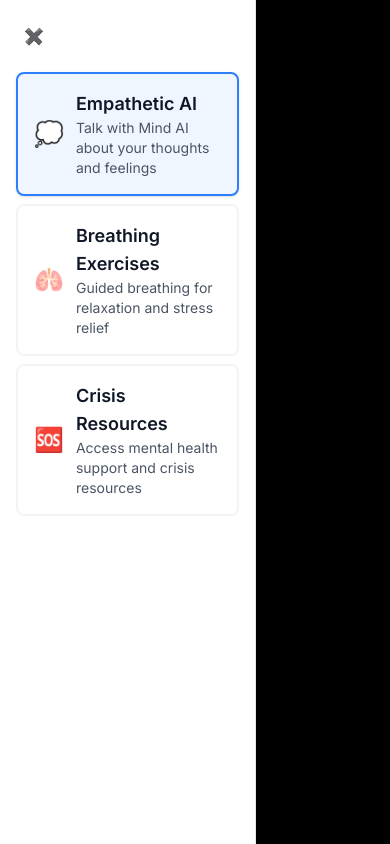
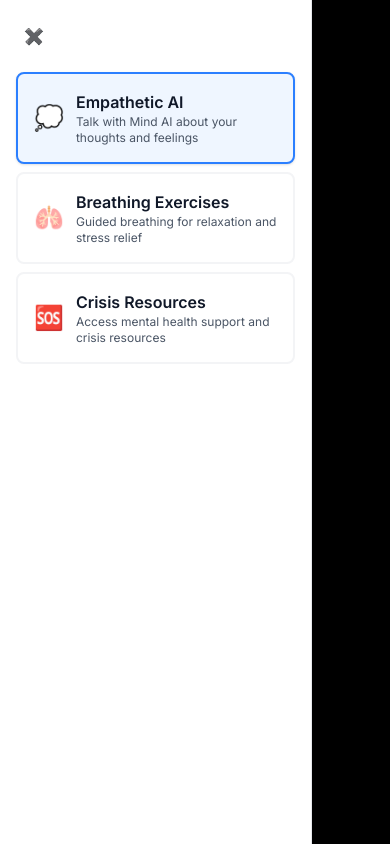
Before and after one commit to ratneshwaran/eva, a Next.js app: page / in a window 390 px wide. Both pictures are taken after a click on the button "Open features menu". Built offline with nearby package versions, Linux system fonts and the light colour scheme.

Commit message:
changed gpt ver

```diff
--- a/src/app/api/chat/route.ts
+++ b/src/app/api/chat/route.ts
@@ -32,7 +32,7 @@ export async function POST(req: Request) {
 
     // Ask OpenAI for a chat completion
     const completion = await openai.chat.completions.create({
-      model: 'gpt-4-turbo-preview',
+      model: 'gpt-4-1106-preview',
       messages: conversationWithSystem,
       max_tokens: 500,
       temperature: 0.7,
--- a/src/app/components/Navigation/FeatureNavigation.tsx
+++ b/src/app/components/Navigation/FeatureNavigation.tsx
@@ -54,16 +54,16 @@ export default function FeatureNavigation() {
   return (
     <div className="min-h-screen bg-gray-50 relative">
       <nav className="bg-white shadow-sm">
-        <div className="max-w-7xl mx-auto px-4 sm:px-6 lg:px-8">
+        <div className="max-w-7xl mx-auto px-2 sm:px-4 lg:px-8">
           <div className="flex justify-between h-16">
-            <div className="flex items-center space-x-4">
+            <div className="flex items-center space-x-2 md:space-x-4">
               <div className="flex-shrink-0">
-                <h1 className="text-2xl font-bold text-gray-900">Mind AI</h1>
+                <h1 className="text-xl md:text-2xl font-bold text-gray-900">Mind AI</h1>
               </div>
-              <div className="h-6 px-3 bg-[#1a1b2e] rounded flex items-center justify-center">
-                <span className="text-white text-sm font-medium tracking-wide">40seconds</span>
+              <div className="h-6 px-2 md:px-3 bg-[#1a1b2e] rounded flex items-center justify-center">
+                <span className="text-white text-xs md:text-sm font-medium tracking-wide">40seconds</span>
               </div>
-              <span className="text-sm text-gray-600">Your Mental Health Assistant</span>
+              <span className="text-xs md:text-sm text-gray-600">Your Mental Health Assistant</span>
             </div>
           </div>
         </div>
@@ -71,7 +71,7 @@ export default function FeatureNavigation() {
 
       {/* Mobile floating button */}
       <button
-        className="fixed z-30 bottom-6 left-6 md:hidden bg-blue-600 text-white p-3 rounded-full shadow-lg focus:outline-none focus:ring-2 focus:ring-blue-500"
+        className="fixed z-30 bottom-24 left-4 md:hidden bg-blue-600 text-white p-3 rounded-full shadow-lg focus:outline-none focus:ring-2 focus:ring-blue-500"
         aria-label="Open features menu"
         onClick={() => setIsMobileOpen(true)}
         style={{ display: isMobileOpen ? 'none' : 'block' }}
@@ -136,7 +136,7 @@ export default function FeatureNavigation() {
               aria-label="Close sidebar overlay"
             />
             {/* Drawer */}
-            <div className="relative w-64 bg-white border-r border-gray-200 p-4 overflow-y-auto h-full shadow-xl animate-slide-in-left">
+            <div className="relative w-4/5 max-w-xs bg-white border-r border-gray-200 p-4 overflow-y-auto h-full shadow-xl animate-slide-in-left">
               <button
                 aria-label="Close sidebar"
                 onClick={() => setIsMobileOpen(false)}
@@ -162,10 +162,10 @@ export default function FeatureNavigation() {
                   >
                     <div className="text-2xl flex-shrink-0">{feature.icon}</div>
                     <div className="ml-3">
-                      <h3 className="text-lg font-semibold text-gray-900">
+                      <h3 className="text-base font-semibold text-gray-900">
                         {feature.name}
                       </h3>
-                      <p className="text-sm text-gray-600">
+                      <p className="text-xs text-gray-600">
                         {feature.description}
                       </p>
                     </div>
```
